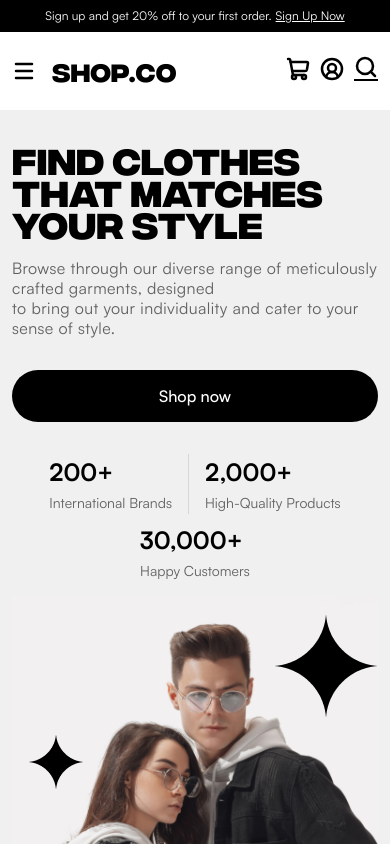
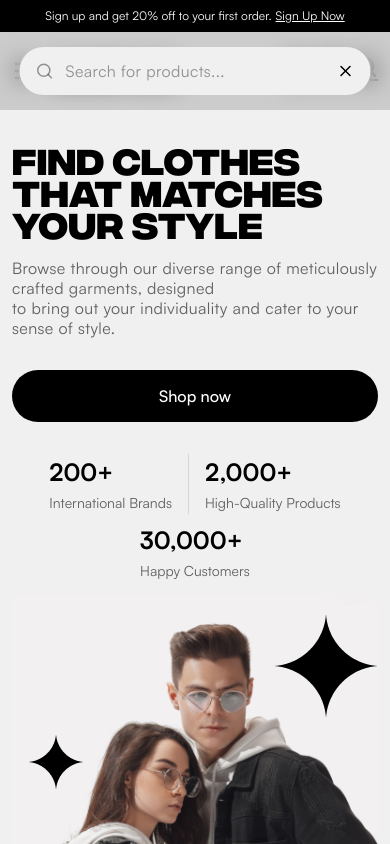
Before and after one commit to 01mehran/shopverse, a React (Vite) app: page / in a window 390 px wide. Both pictures are taken after a click on the button 366 px from the left and 67 px from the top of the page. Shown: the top 844 px of the page. Built offline with nearby package versions, Linux system fonts and the light colour scheme.

Commit message:
feat(header): implemnt search input for mobile screens Closes #21

```diff
--- a/src/shared/components/header/Header.tsx
+++ b/src/shared/components/header/Header.tsx
@@ -7,16 +7,19 @@ import Sidebar from "./Sidebar";
 import { HeaderNavigation } from "./HeaderNavigation";
 
 // Motion Component;
-import { motion } from "motion/react";
+import { AnimatePresence, motion } from "motion/react";
 
 // Stores;
 import { useUiStore } from "@/stores/useUiStore";
 
 // Icons;
-import { CircleUserRound, Menu, Search, ShoppingCart } from "lucide-react";
+import { CircleUserRound, Menu, Search, ShoppingCart, X } from "lucide-react";
 
 export default function Header() {
   const handleOpenSidebar = useUiStore((state) => state.handleOpenSidebar);
+  const isSearchOpen = useUiStore((state) => state.isSearchOpen);
+  const openSearch = useUiStore((state) => state.openSearch);
+  const closeSearch = useUiStore((state) => state.closeSearch);
 
   return (
     <motion.header
@@ -24,11 +27,55 @@ export default function Header() {
       animate={{ y: 0, opacity: 1 }}
       viewport={{ once: true }}
       transition={{ duration: 0.5, delay: 0.2 }}
+      className="relative overflow-hidden"
     >
       <Sidebar />
 
+      {/* Mobile search box */}
+      <AnimatePresence>
+        {isSearchOpen && (
+          <>
+            {/* Overlay */}
+            <motion.div
+              initial={{ opacity: 0 }}
+              animate={{ opacity: 1 }}
+              exit={{ opacity: 0 }}
+              transition={{ duration: 0.2, ease: "easeOut" }}
+              onClick={closeSearch}
+              className="absolute inset-0 z-40 w-full bg-black/20 backdrop-blur-md md:hidden"
+            ></motion.div>
+
+            <motion.form
+              initial={{ y: -20 }}
+              animate={{ y: 0 }}
+              exit={{ y: -100 }}
+
+              transition={{
+                duration: 0.25,
+                ease: "easeOut",
+              }}
+              className="bg-bg-muted xs:max-w-120 absolute top-1/2 left-1/2 z-50 flex h-12 w-[90vw] -translate-x-1/2 -translate-y-1/2 items-center gap-3 rounded-full px-4 focus-within:ring-2 focus-within:ring-black md:hidden lg:w-140"
+            >
+              <Search size={20} className="text-black/40" />
+              <input
+                type="text"
+                placeholder="Search for products..."
+                className="w-full border-0 font-medium tracking-wide outline-0 placeholder:text-base placeholder:font-normal placeholder:text-black/40"
+              />
+              <button
+                type="button"
+                onClick={closeSearch}
+                className="absolute top-1/2 right-4 z-50 -translate-y-1/2 cursor-pointer"
+              >
+                <X size={18} />
+              </button>
+            </motion.form>
+          </>
+        )}
+      </AnimatePresence>
+
       <Container>
-        <header className="flex w-full items-center justify-between py-5">
+        <section className="relative flex w-full items-center justify-between py-5">
           <div className="flex items-center gap-4">
             {/* Mobile Menu Button */}
             <button
@@ -67,11 +114,14 @@ export default function Header() {
             <button className="cursor-pointer focus-within:border-0 focus-within:border-b-2 focus-within:outline-0 hover:text-black/80">
               <CircleUserRound strokeWidth={2.5} />
             </button>
-            <button className="cursor-pointer focus-within:border-0 hover:text-black/80 focus:border-b-2 focus:outline-0 md:hidden">
+            <button
+              onClick={openSearch}
+              className="cursor-pointer focus-within:border-0 hover:text-black/80 focus:border-b-2 focus:outline-0 md:hidden"
+            >
               <Search strokeWidth={2.5} />
             </button>
           </div>
-        </header>
+        </section>
       </Container>
     </motion.header>
   );
--- a/src/stores/useUiStore.ts
+++ b/src/stores/useUiStore.ts
@@ -4,11 +4,19 @@ type UiStore = {
   isSidebarOpen: boolean;
   handleOpenSidebar: () => void;
   handleCloseSidebar: () => void;
+
+  isSearchOpen: boolean;
+  openSearch: () => void;
+  closeSearch: () => void;
 };
 
 export const useUiStore = create<UiStore>((set) => ({
   isSidebarOpen: false,
+  isSearchOpen: false,
 
   handleOpenSidebar: () => set({ isSidebarOpen: true }),
   handleCloseSidebar: () => set({ isSidebarOpen: false }),
+
+  openSearch: () => set({ isSearchOpen: true }),
+  closeSearch: () => set({ isSearchOpen: false }),
 }));
```
Also changed, not shown: 1 other file (tests, documents, lock files or other folders).
